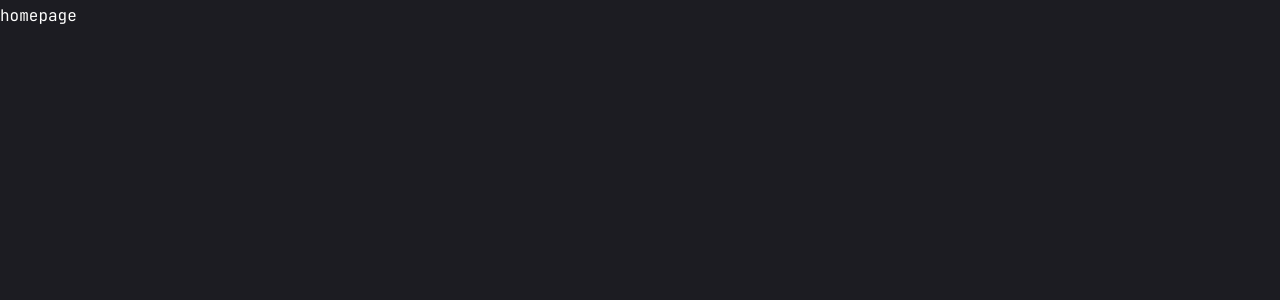
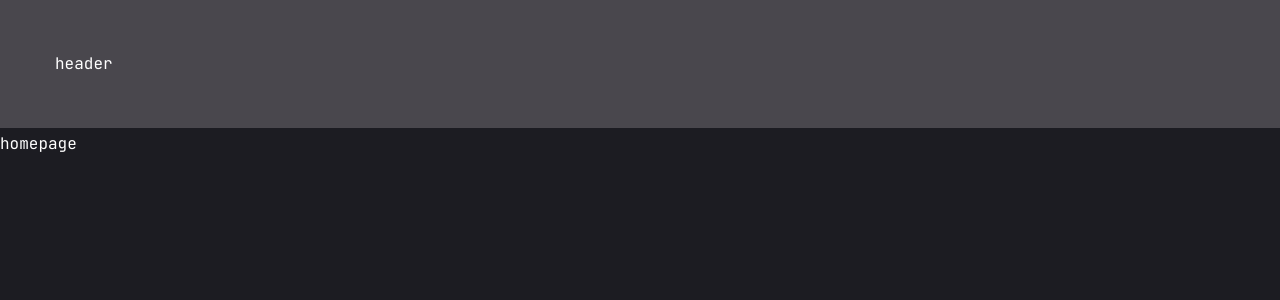
Before and after one commit to Aarya-Chauhan/PortfolioFramer, a Next.js app: page / in a window 1280 px wide. Shown: the top 300 px of the page. Built offline with nearby package versions, Linux system fonts and the light colour scheme.

Commit message:
creating header component

```diff
--- a/app/layout.jsx
+++ b/app/layout.jsx
@@ -1,5 +1,8 @@
 import { JetBrains_Mono } from "next/font/google";
 import "./globals.css";
+
+//components
+import Header from "@/components/Header";
 
 const jetbrainsMono = JetBrains_Mono({
   subsets: ["latin"],
@@ -15,7 +18,9 @@ export const metadata = {
 export default function RootLayout({ children }) {
   return (
     <html lang="en">
-      <body className={jetbrainsMono.variable}>{children}</body>
+      <body className={jetbrainsMono.variable}>
+        <Header />
+        {children}</body>
     </html>
   );
 }
--- /dev/null
+++ b/components/Header.jsx
@@ -0,0 +1,14 @@
+import Link from 'next/link';
+import { Button } from './ui/button';4
+
+import React from 'react'
+
+const Header = () => {
+  return (
+    <header className='py-8 xl:py-12 text-white bg-pink-50/20'>
+      <div className="container mx-auto">header</div>
+    </header>
+  )
+}
+
+export default Header
```
